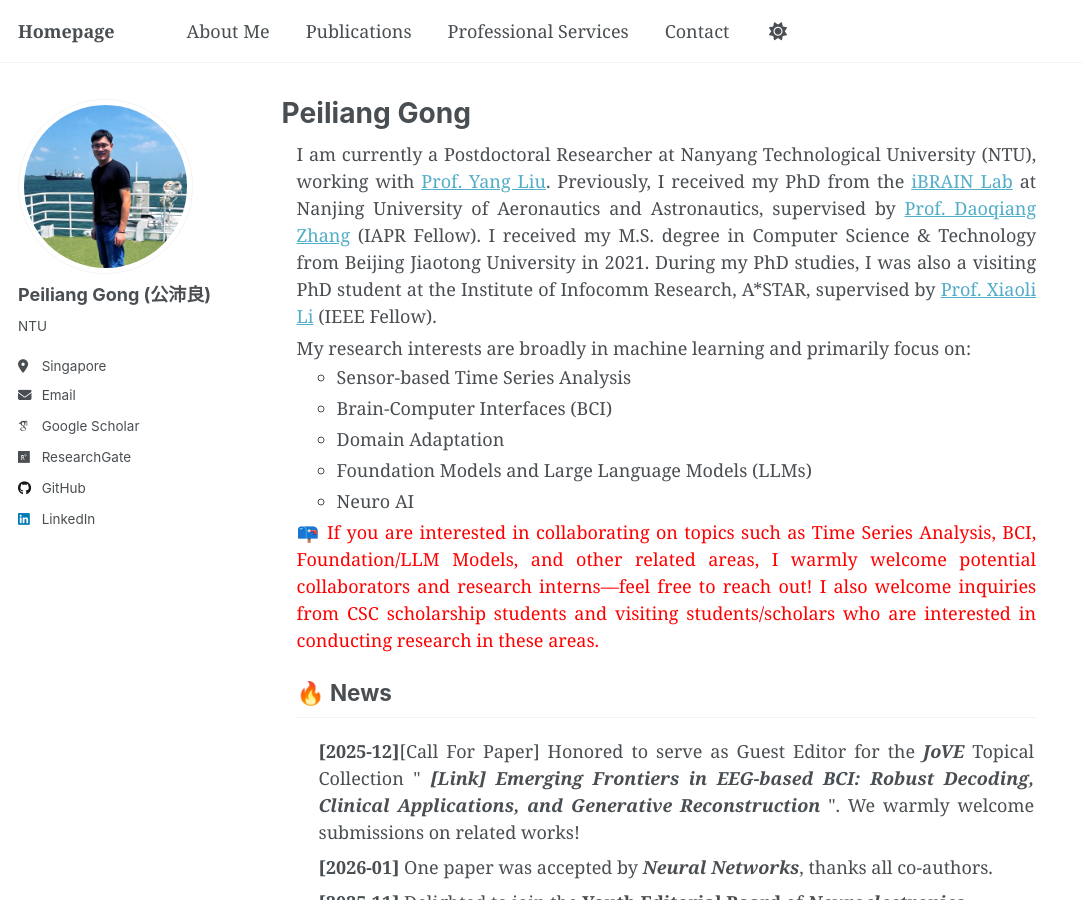
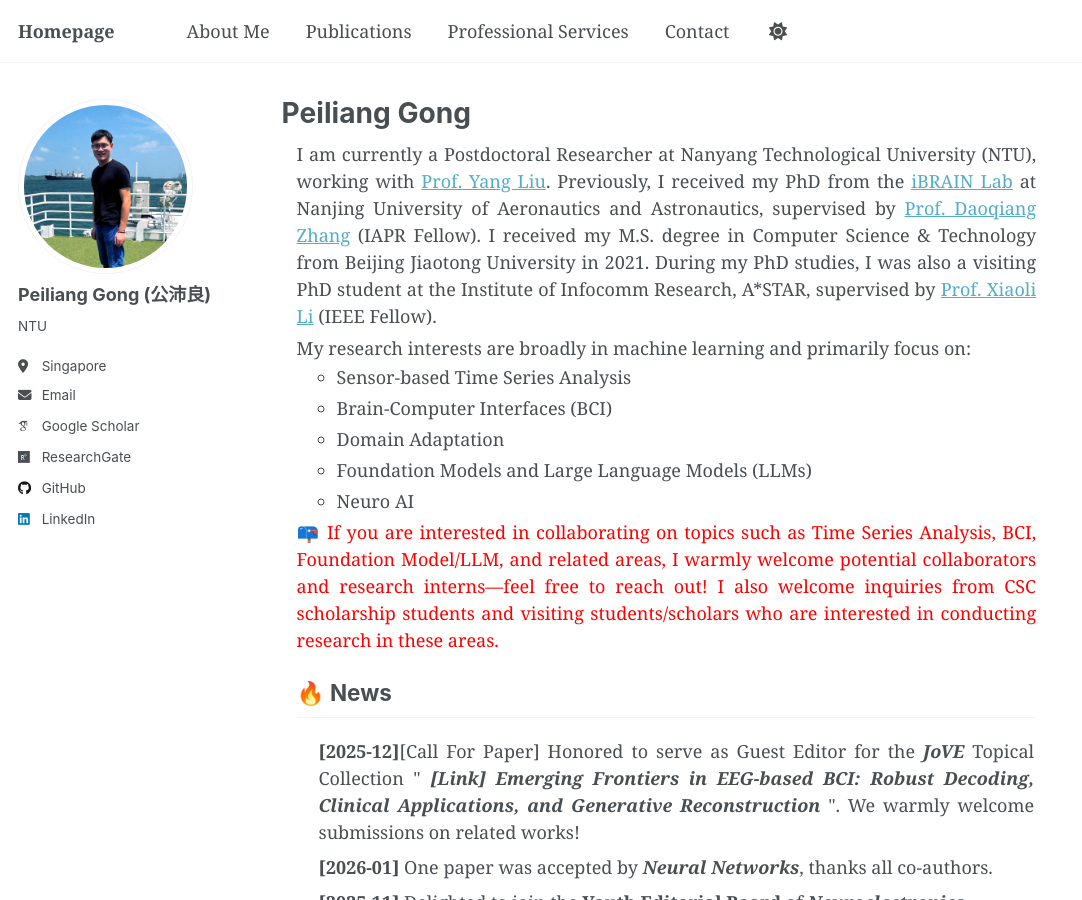
Before and after one commit to Tokenmw/Tokenmw.github.io, a Jekyll site: the page built from _pages/about.md, in a window 1280 px wide and 900 px high. Shown: the whole window, without its empty margins (0-1082 px from the left). Built offline with Jekyll 4.4.1, drawn with Linux system fonts in a browser that asks for light colours; some web fonts are replaced.

Commit message:
Update about.md

```diff
--- a/_pages/about.md
+++ b/_pages/about.md
@@ -33,7 +33,7 @@ html, body, p, ul, li, div {
 </ul>
 
 <div style="color: red; text-align: justify;">
-📪 If you are interested in collaborating on topics such as Time Series Analysis, BCI, Foundation/LLM Models, and other related areas, I warmly welcome potential collaborators and research interns—feel free to reach out! I also welcome inquiries from CSC scholarship students and visiting students/scholars who are interested in conducting research in these areas.
+📪 If you are interested in collaborating on topics such as Time Series Analysis, BCI, Foundation Model/LLM, and related areas, I warmly welcome potential collaborators and research interns—feel free to reach out! I also welcome inquiries from CSC scholarship students and visiting students/scholars who are interested in conducting research in these areas.
 </div>
 
 <!-- 👇 添加这行：强制减少下方空白 -->
```
